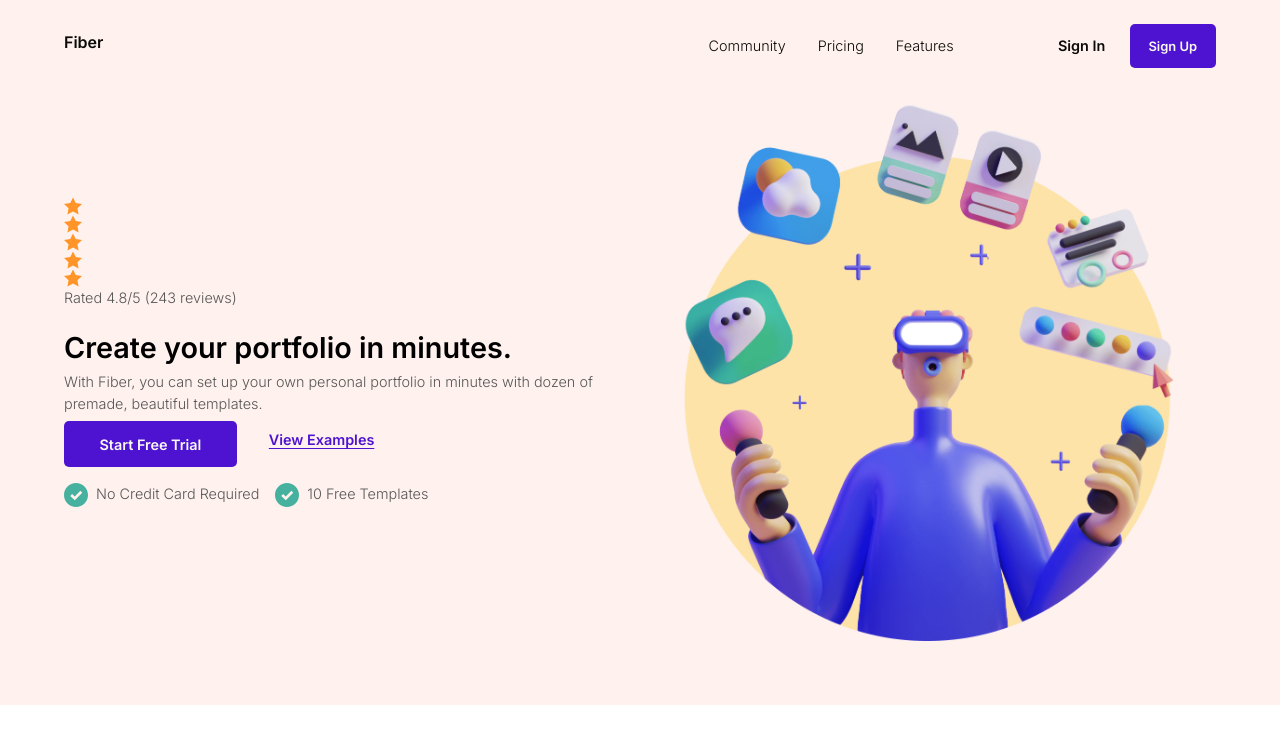
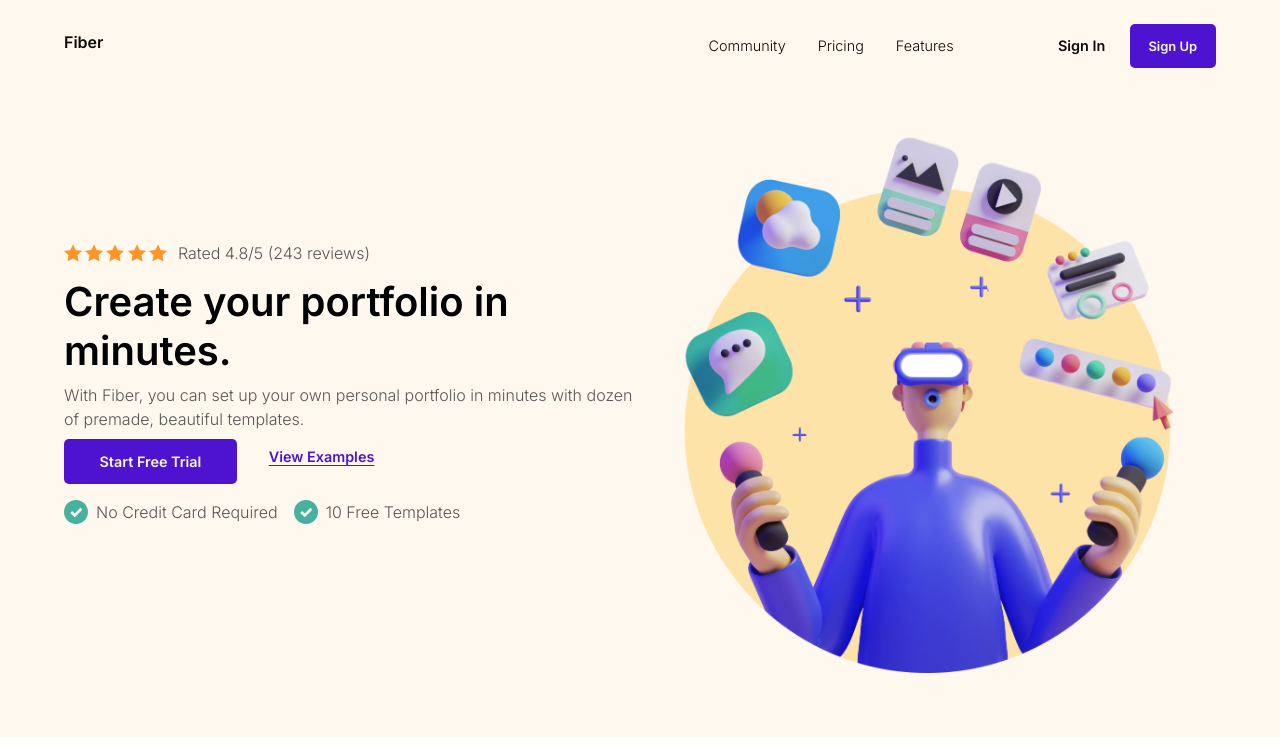
Before and after one commit to mojonesy/Fiber_mock-landing-page, a plain HTML site: page index.html in a window 1280 px wide. Shown: the top 748 px of the page. Drawn offline with Linux system fonts and the light colour scheme.

Commit message:
style ratings, desktop font size

```diff
--- a/index.css
+++ b/index.css
@@ -20,7 +20,7 @@
     --fs-body: .9em;
 
     --clr-light: #F9F8F3;
-    --clr-light-yellow: #fff2ee;
+    --clr-light-yellow: #fff8ee;
     --clr-dark: #0B0A08;
     --clr-dark-gray: #565656;
     --clr-accent: #4E13D1;
@@ -72,6 +72,11 @@ input {
     font-family: var(--ff-primary);
     font-weight: var(--fw-body);
     font-size: var(--fs-body);
+}
+
+@media (min-width: 800px) {
+    h1 { font-size: 2.5em }
+    p { font-size: 1em }
 }
 
 /* General Styles */
@@ -214,6 +219,10 @@ article {
     background-color: var(--clr-light-yellow);
 }
 
+.hero__ratings {
+    display: none;
+}
+
 .hero__button {
     padding: 1em 2em;
     margin: .8em auto;
@@ -243,7 +252,19 @@ article {
         display: flex;
         flex-direction: row-reverse;
         align-items: center;
+        margin-top: 2em;
     }
+
+    .hero__ratings {
+        display: inline-flex;
+        gap: .2em;
+    }
+
+    .hero__ratings p {
+        padding: 0 0 0 .5em;
+    }
+
+    .hero__title { padding-top: .2em }
 
     .hero__image__container,
     .hero__text { flex-basis: 50% }
```
